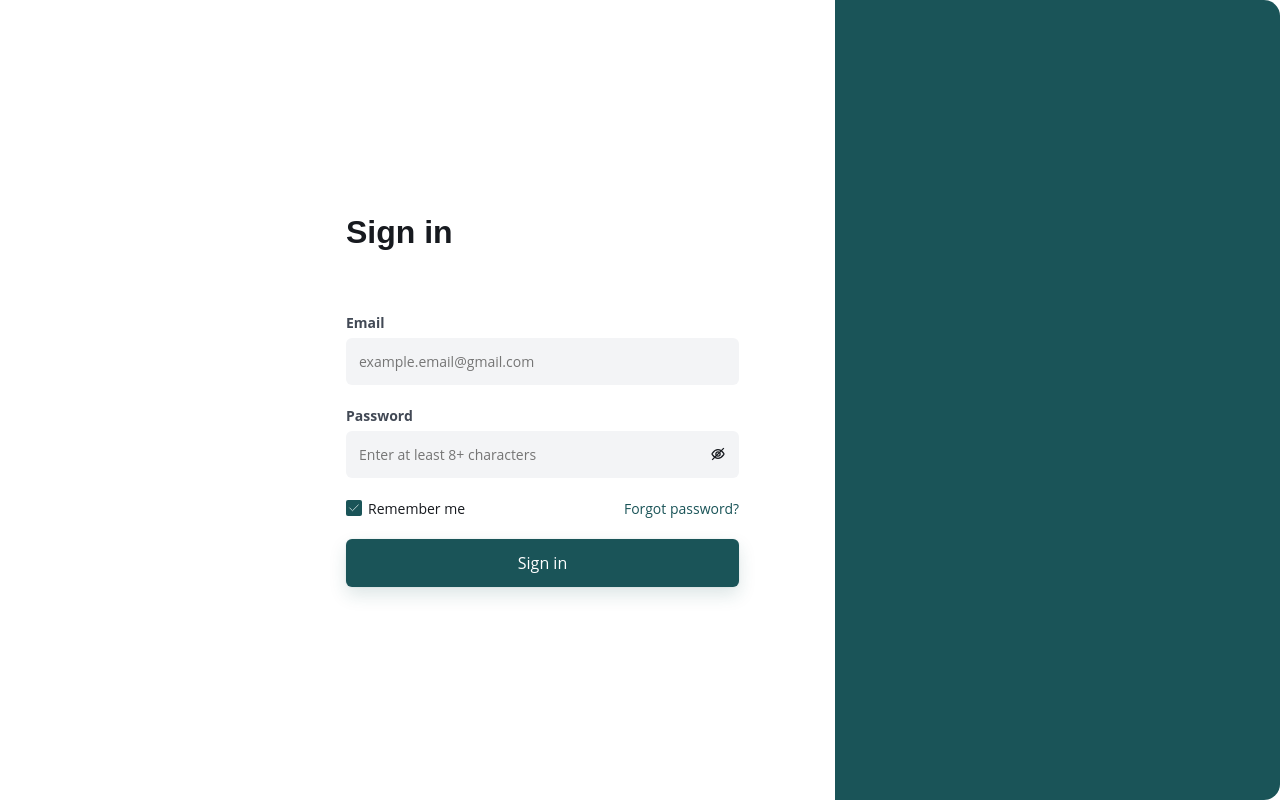
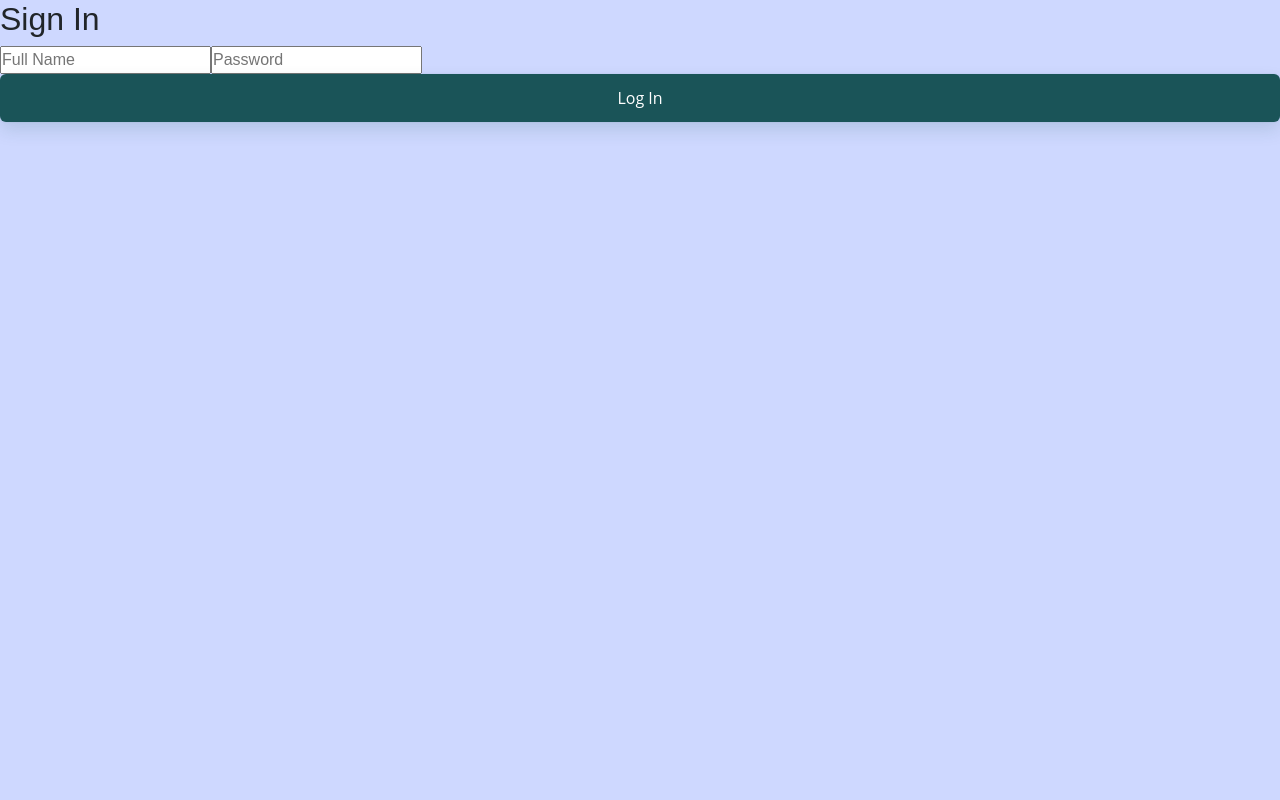
Before and after one commit to Justine1193/Internship_Capstone_Project, a React (Vite) app: page /signin in a window 1280 px wide. Built offline with nearby package versions, Linux system fonts and the light colour scheme.

Commit message:
adding firebase

```diff
--- a/package.json
+++ b/package.json
@@ -11,6 +11,7 @@
   },
   "dependencies": {
     "bootstrap": "^5.3.5",
+    "firebase": "^11.6.0",
     "react": "^19.0.0",
     "react-bootstrap": "^2.10.9",
     "react-dom": "^19.0.0",
--- a/src/Components/Register/SignIn/SignInPage.jsx
+++ b/src/Components/Register/SignIn/SignInPage.jsx
@@ -1,17 +1,78 @@
 "use client";
-import React from "react";
-import SignInForm from "./SignInForm";
-import styles from "./styles/SignInPage.module.css";
+import React, { useState } from "react";
+import { useNavigate } from "react-router-dom";
+import { db } from "../../../firebase";
+import { ref, get } from "firebase/database";
 
-function SignInPage() {
+import styles from "./styles/SignInForm.module.css"; // (optional CSS)
+
+function SignInForm() {
+  const [formData, setFormData] = useState({
+    fullName: '',
+    password: ''
+  });
+
+  const navigate = useNavigate();
+
+  const handleChange = (e) => {
+    const { name, value } = e.target;
+    setFormData(prev => ({
+      ...prev,
+      [name]: value
+    }));
+  };
+
+  const handleSubmit = async (e) => {
+    e.preventDefault();
+
+    const userRef = ref(db, 'users/' + formData.fullName.replace(/\s+/g, '_'));
+    try {
+      const snapshot = await get(userRef);
+      if (snapshot.exists()) {
+        const userData = snapshot.val();
+        if (userData.password === formData.password) {
+          alert('Login successful!');
+          navigate('/'); // 🚀 Redirect to HomePage or Dashboard
+        } else {
+          alert('Wrong password.');
+        }
+      } else {
+        alert('User not found.');
+      }
+    } catch (error) {
+      console.error('Error logging in:', error);
+    }
+  };
+
   return (
-    <main className={styles.container}>
-      <section className={styles.formSection}>
-        <SignInForm />
-      </section>
-      <aside className={styles.decorativePanel} />
-    </main>
+    <form onSubmit={handleSubmit} className={styles.formContainer}>
+      <h2>Sign In</h2>
+      <input
+        type="text"
+        name="fullName"
+        placeholder="Full Name"
+        value={formData.fullName}
+        onChange={handleChange}
+        required
+        className={styles.inputField}
+      />
+      <input
+        type="password"
+        name="password"
+        placeholder="Password"
+        value={formData.password}
+        onChange={handleChange}
+        required
+        className={styles.inputField}
+      />
+      <button
+        type="submit"
+        className={styles.submitButton}
+      >
+        Log In
+      </button>
+    </form>
   );
 }
 
-export default SignInPage;
+export default SignInForm;
--- a/src/Components/Register/SignUp/FormInput.jsx
+++ b/src/Components/Register/SignUp/FormInput.jsx
@@ -1,15 +1,18 @@
 import React from "react";
 import styles from "./SignUpForm.module.css";
 
-function FormInput({ type, placeholder, name }) {
+function FormInput({ type, placeholder, name, value, onChange }) {
   return (
     <div className={styles.inputWrapper}>
       <input
         type={type}
         placeholder={placeholder}
         name={name}
+        value={value}           // <-- ADD this
+        onChange={onChange}     // <-- ADD this
         className={styles.input}
         aria-label={placeholder}
+        required
       />
     </div>
   );
--- a/src/Components/Register/SignUp/PasswordInput.jsx
+++ b/src/Components/Register/SignUp/PasswordInput.jsx
@@ -2,7 +2,7 @@
 import React, { useState } from "react";
 import styles from "./SignUpForm.module.css";
 
-function PasswordInput({ placeholder, name }) {
+function PasswordInput({ placeholder, name, value, onChange }) {
   const [showPassword, setShowPassword] = useState(false);
 
   const togglePasswordVisibility = () => {
@@ -15,6 +15,8 @@ function PasswordInput({ placeholder, name }) {
         type={showPassword ? "text" : "password"}
         placeholder={placeholder}
         name={name}
+        value={value}
+        onChange={onChange}
         className={styles.input}
         aria-label="Password"
       />
--- a/src/Components/Register/SignUp/SignUpForm.jsx
+++ b/src/Components/Register/SignUp/SignUpForm.jsx
@@ -5,10 +5,33 @@ import FormInput from "./FormInput";
 import PasswordInput from "./PasswordInput";
 import FormButton from "./FormButton";
 
+import { db } from '../../../firebase';
+import { ref, push, set } from 'firebase/database';
+import { useNavigate } from "react-router-dom"; // para sa redirect
+import SignInPage from '../SignIn/SignInPage.jsx';
+
 function SignUpForm() {
+  const [fullName, setFullName] = React.useState("");
+  const [email, setEmail] = React.useState("");
+  const [password, setPassword] = React.useState("");
+  const navigate = useNavigate(); // redirect
+
   const handleSubmit = (e) => {
     e.preventDefault();
-    // Handle form submission
+
+    const userRef = ref(db, 'users/');
+    const newUserRef = push(userRef);
+
+    set(newUserRef, {
+      fullName,
+      email,
+      password
+    }).then(() => {
+      alert("Account created successfully!");
+      navigate("/signin"); // or wherever you want to go
+    }).catch((error) => {
+      alert("Error saving user: " + error.message);
+    });
   };
 
   return (
@@ -20,15 +43,25 @@ function SignUpForm() {
       <section className={styles.formContainer}>
         <h1 className={styles.formTitle}>Create an account</h1>
         <form onSubmit={handleSubmit}>
-          <FormInput type="text" placeholder="Full name" name="fullName" />
+          <FormInput
+            type="text"
+            placeholder="Full name"
+            name="fullName"
+            value={fullName}
+            onChange={(e) => setFullName(e.target.value)}
+          />
           <FormInput
             type="email"
             placeholder="example.email@gmail.com"
             name="email"
+            value={email}
+            onChange={(e) => setEmail(e.target.value)}
           />
           <PasswordInput
             placeholder="Enter at least 8+ characters"
             name="password"
+            value={password}
+            onChange={(e) => setPassword(e.target.value)}
           />
           <FormButton type="submit">Sign up</FormButton>
         </form>
--- /dev/null
+++ b/src/firebase.js
@@ -0,0 +1,21 @@
+// Import the functions you need from the SDKs you need
+import { initializeApp } from "firebase/app";
+import { getAnalytics } from "firebase/analytics";
+import { getDatabase } from "firebase/database"; // <-- ADD THIS 🔥
+
+// Your web app's Firebase configuration
+const firebaseConfig = {
+  apiKey: "AIzaSyCdc_SdyFRbNFIw3KqJcQQ19ALfW3pLIts",
+  authDomain: "neuinternshipdb.firebaseapp.com",
+  projectId: "neuinternshipdb",
+  storageBucket: "neuinternshipdb.appspot.com", // <-- Medyo typo ka kanina sa "storageBucket"
+  messagingSenderId: "918910739132",
+  appId: "1:918910739132:web:bacbcd219ee7228542a6b9",
+  measurementId: "G-XHKWT9GEVX",
+  databaseURL: "https://neuinternshipdb-default-rtdb.asia-southeast1.firebasedatabase.app/" // <-- Important sa Realtime Database
+};
+
+// Initialize Firebase
+const app = initializeApp(firebaseConfig);
+const analytics = getAnalytics(app);
+export const db = getDatabase(app);
```
Also changed, not shown: src/Pages/LoginPage/LoginPage.css (deleted), src/Pages/LoginPage/LoginPage.jsx (deleted), src/Pages/RegisterPage/RegisterPage.css (deleted), src/Pages/RegisterPage/RegisterPage.jsx (deleted), 1 other file (tests, documents, lock files or other folders).
